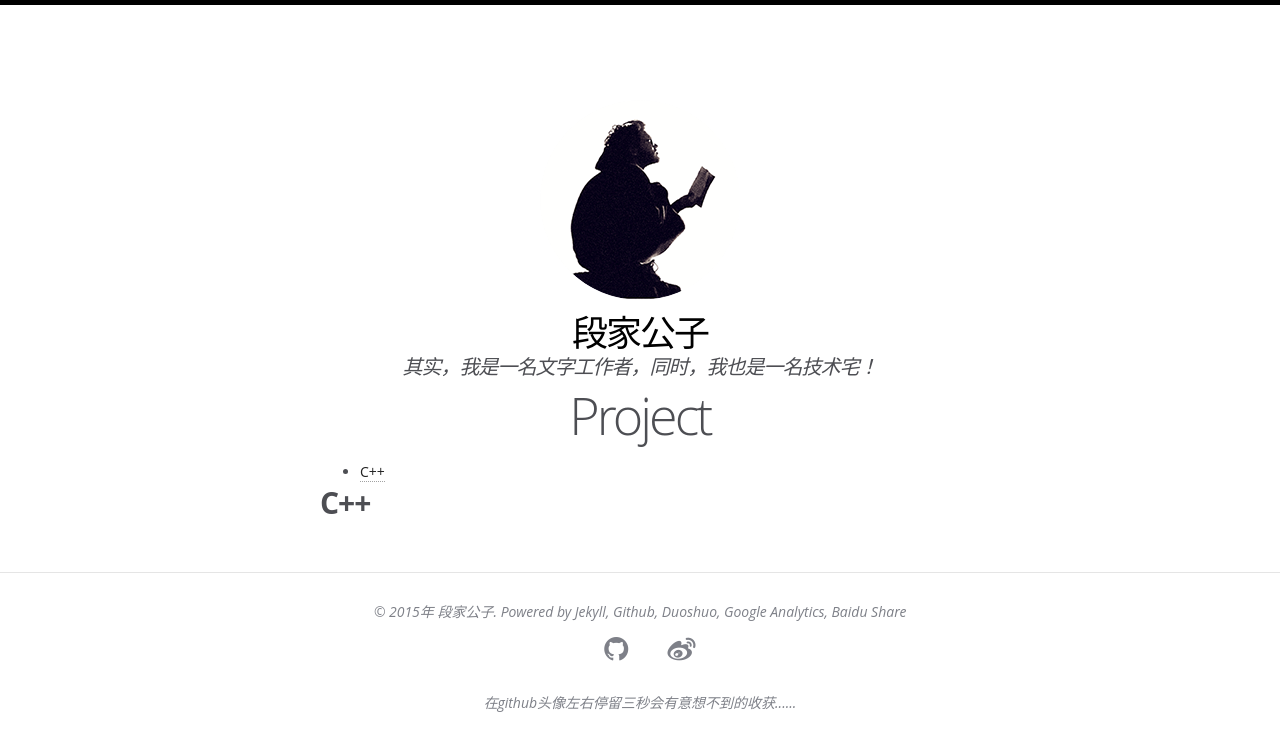
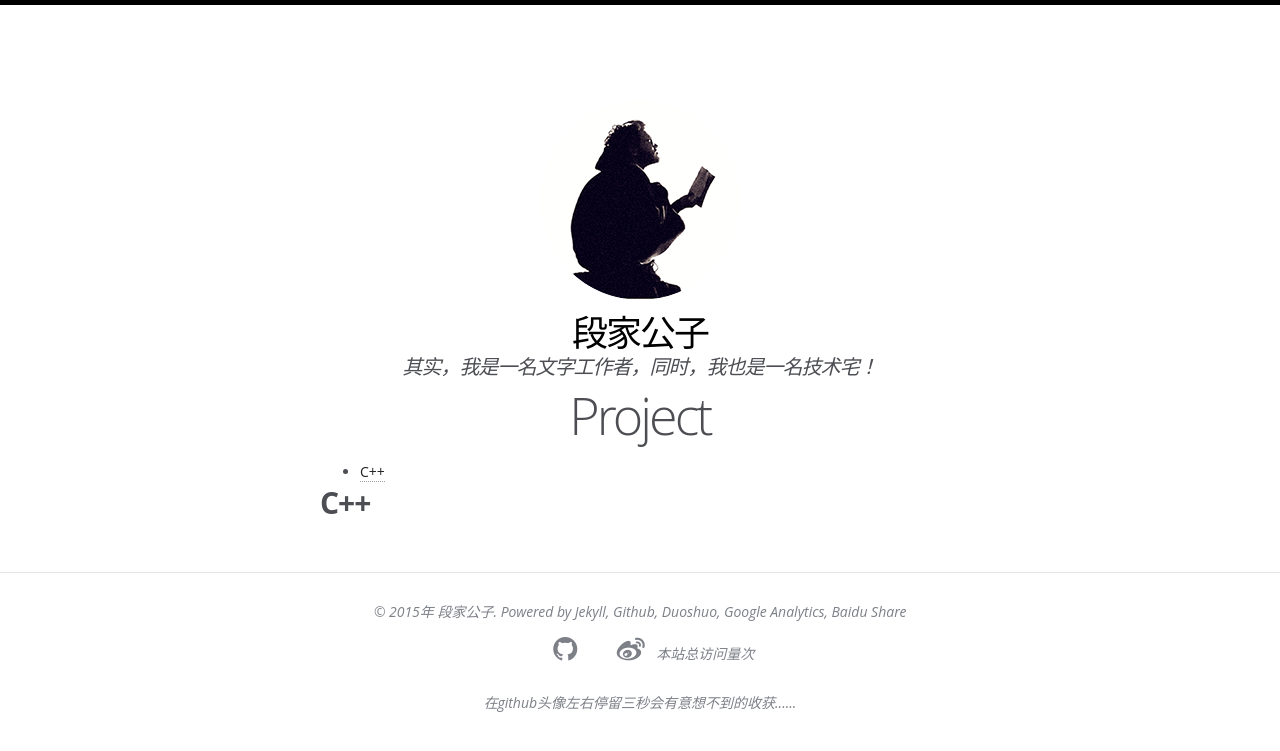
Before and after one commit to 1oscar/1oscar.github.io, a Jekyll site: the page project.html, which Jekyll copies as it is, in a window 1280 px wide. Shown: the top 751 px of the page. Built offline with Jekyll 4.4.1, drawn with Linux system fonts in a browser that asks for light colours; some web fonts are replaced; Markdown is read by kramdown in place of the engine named in the settings; comment, search, counter and statistics services are not loaded.

Commit message:
add 访问次数

```diff
--- a/project.html
+++ b/project.html
@@ -214,8 +214,13 @@
     <a href="http://www.zhihu.com/people/1oscar" title="段家公子 on 知乎 " target="_blank"><i class="fa fa-zhihu fa-2x"></i></a>
     <a href="http://weibo.com/2232312841/profile?topnav=1&wvr=6" title="段家公子 on Weibo" target="_blank"><i class="fa fa-weibo fa-2x"></i></a>
 
-
-
+    <!-- 使用 http://ibruce.info/2015/04/04/busuanzi/ 统计访问次数-->
+    <script async src="https://dn-lbstatics.qbox.me/busuanzi/2.3/busuanzi.pure.mini.js">
+    </script>
+    <span id="busuanzi_container_site_pv">
+        本站总访问量<span id="busuanzi_value_site_pv"></span>次
+    </span>
+    <!-- 使用 http://ibruce.info/2015/04/04/busuanzi/ 统计访问次数-->
 <!-- cnzz -->
 <!-- cnzz -->
 </div><!-- /.social-icons -->
```
